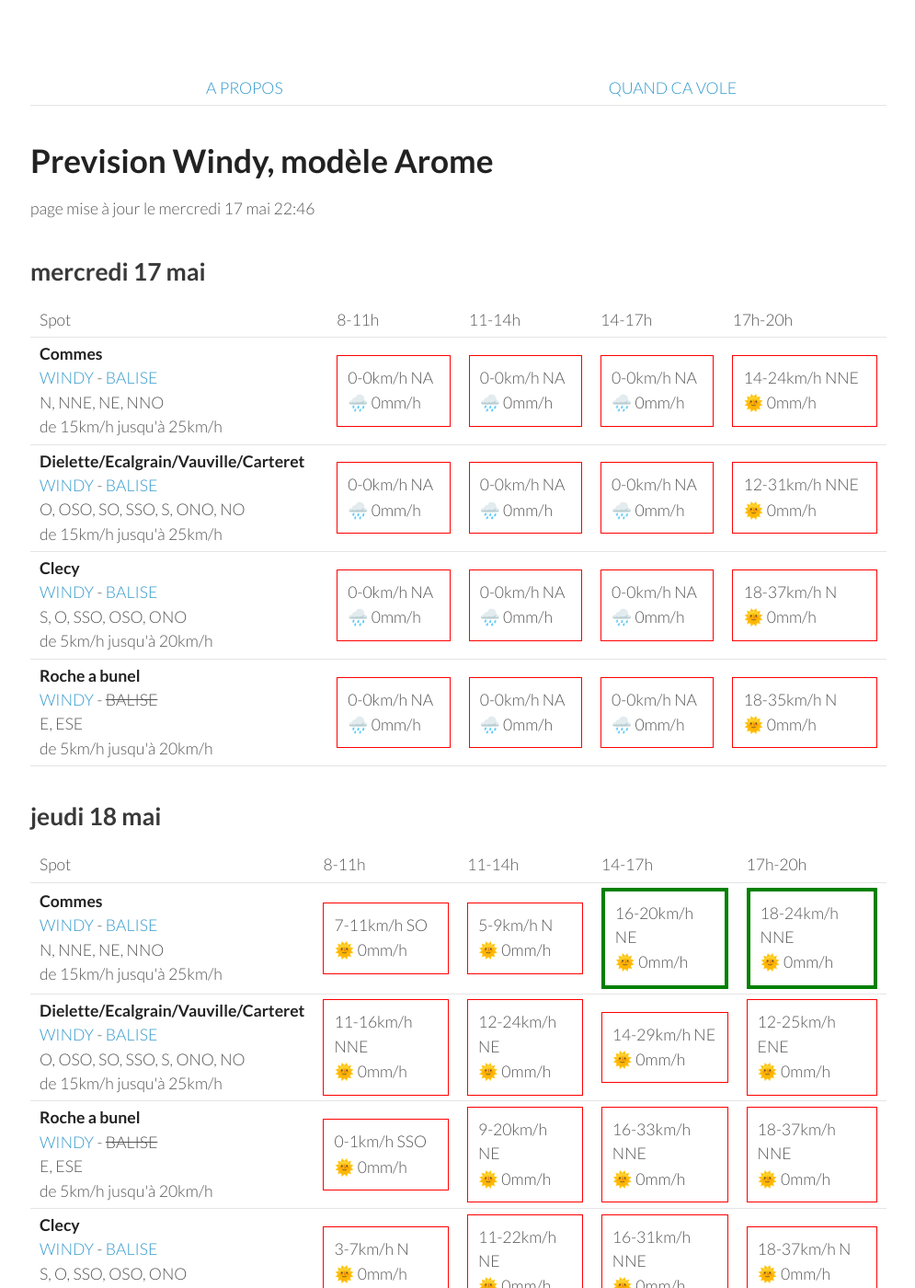
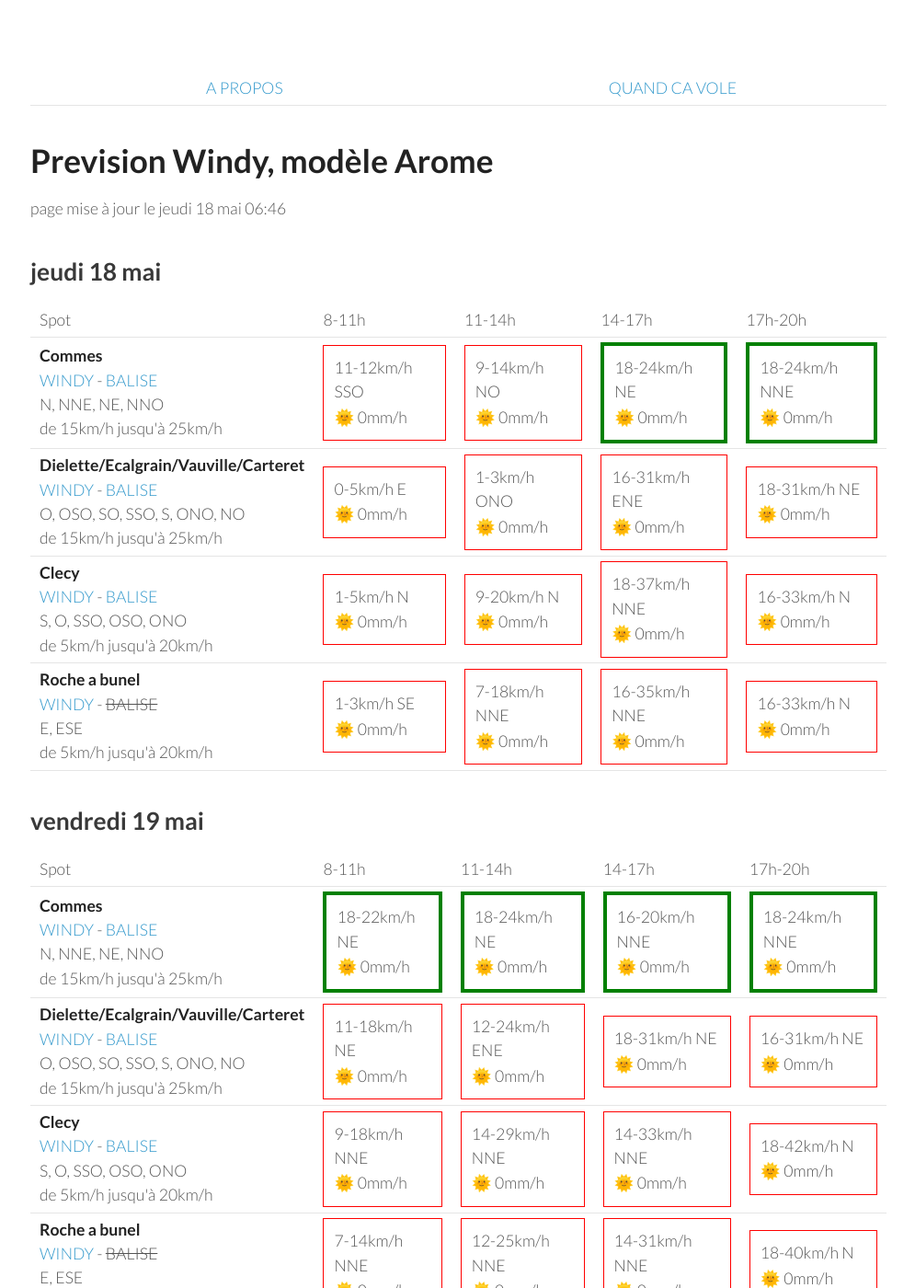
Before and after one commit to parapente-dans-le-nord/parapente-dans-le-nord.github.io, a Jekyll site: the page built from normandie.markdown, in a window 1280 px wide and 1400 px high. Shown: the whole window at 92% size, without its empty margins (25-1020 px from the left). Built offline with Jekyll 4.4.1, drawn with Linux system fonts in a browser that asks for light colours; some of the changed text lies outside the part shown.

Commit message:
update index.markdown

```diff
--- a/normandie.markdown
+++ b/normandie.markdown
@@ -7,60 +7,8 @@ title:  "Tous les spots"
 {: .links}
 
 # Prevision Windy, modèle Arome
-page mise à jour le mercredi 17 mai 22:46
+page mise à jour le jeudi 18 mai 06:46
 
-## mercredi 17 mai
-
-{::nomarkdown}
-<table>
-  <tbody>
-    <tr>
-      <td>Spot</td>
-      <td>8-11h</td>
-      <td>11-14h</td>
-      <td>14-17h</td>
-      <td>17h-20h</td>
-    </tr>
-<tr>
-        <td><strong>Commes</strong><br><a href="https://windy.com/49.346/-0.726?48.936,-0.726,8">WINDY</a> - <span class=""><a href="http://www.balisemeteo.com/balise.php?idBalise=158">BALISE</a> </span><br> <span class="vent-favorable">N, NNE, NE, NNO</span><br><span class="force-vent">de 15km/h jusqu'à 25km/h</span> </td>
-
-            <td><div class="not-flyable"><p>0-0km/h NA</p><p>🌧️ 0mm/h</p></div></td>
-            <td><div class="not-flyable"><p>0-0km/h NA</p><p>🌧️ 0mm/h</p></div></td>
-            <td><div class="not-flyable"><p>0-0km/h NA</p><p>🌧️ 0mm/h</p></div></td>
-            <td><div class="not-flyable"><p>14-24km/h NNE</p><p>🌞 0mm/h</p></div></td>
-
-    </tr>
-<tr>
-        <td><strong>Dielette/Ecalgrain/Vauville/Carteret</strong><br><a href="https://windy.com/49.650/-1.856?49.243,-1.856,8">WINDY</a> - <span class=""><a href="http://www.balisemeteo.com/balise.php?idBalise=81">BALISE</a> </span><br> <span class="vent-favorable">O, OSO, SO, SSO, S, ONO, NO</span><br><span class="force-vent">de 15km/h jusqu'à 25km/h</span> </td>
-
-            <td><div class="not-flyable"><p>0-0km/h NA</p><p>🌧️ 0mm/h</p></div></td>
-            <td><div class="not-flyable"><p>0-0km/h NA</p><p>🌧️ 0mm/h</p></div></td>
-            <td><div class="not-flyable"><p>0-0km/h NA</p><p>🌧️ 0mm/h</p></div></td>
-            <td><div class="not-flyable"><p>12-31km/h NNE</p><p>🌞 0mm/h</p></div></td>
-
-    </tr>
-<tr>
-        <td><strong>Clecy</strong><br><a href="https://windy.com/48.929/-0.470?48.516,-0.470,8">WINDY</a> - <span class=""><a href="http://www.balisemeteo.com/balise.php?idBalise=122">BALISE</a> </span><br> <span class="vent-favorable">S, O, SSO, OSO, ONO</span><br><span class="force-vent">de 5km/h jusqu'à 20km/h</span> </td>
-
-            <td><div class="not-flyable"><p>0-0km/h NA</p><p>🌧️ 0mm/h</p></div></td>
-            <td><div class="not-flyable"><p>0-0km/h NA</p><p>🌧️ 0mm/h</p></div></td>
-            <td><div class="not-flyable"><p>0-0km/h NA</p><p>🌧️ 0mm/h</p></div></td>
-            <td><div class="not-flyable"><p>18-37km/h N</p><p>🌞 0mm/h</p></div></td>
-
-    </tr>
-<tr>
-        <td><strong>Roche a bunel</strong><br><a href="https://windy.com/48.993/-0.499?48.580,-0.499,8">WINDY</a> - <span class="no-balise"> BALISE </span><br> <span class="vent-favorable">E, ESE</span><br><span class="force-vent">de 5km/h jusqu'à 20km/h</span> </td>
-
-            <td><div class="not-flyable"><p>0-0km/h NA</p><p>🌧️ 0mm/h</p></div></td>
-            <td><div class="not-flyable"><p>0-0km/h NA</p><p>🌧️ 0mm/h</p></div></td>
-            <td><div class="not-flyable"><p>0-0km/h NA</p><p>🌧️ 0mm/h</p></div></td>
-            <td><div class="not-flyable"><p>18-35km/h N</p><p>🌞 0mm/h</p></div></td>
-
-    </tr>
-
-</tbody>
-</table>
-{:/}
 ## jeudi 18 mai
 
 {::nomarkdown}
@@ -76,9 +24,9 @@ page mise à jour le mercredi 17 mai 22:46
 <tr>
         <td><strong>Commes</strong><br><a href="https://windy.com/49.346/-0.726?48.936,-0.726,8">WINDY</a> - <span class=""><a href="http://www.balisemeteo.com/balise.php?idBalise=158">BALISE</a> </span><br> <span class="vent-favorable">N, NNE, NE, NNO</span><br><span class="force-vent">de 15km/h jusqu'à 25km/h</span> </td>
 
-            <td><div class="not-flyable"><p>7-11km/h SO</p><p>🌞 0mm/h</p></div></td>
-            <td><div class="not-flyable"><p>5-9km/h N</p><p>🌞 0mm/h</p></div></td>
-            <td><div class="flyable"><p>16-20km/h NE</p><p>🌞 0mm/h</p></div></td>
+            <td><div class="not-flyable"><p>11-12km/h SSO</p><p>🌞 0mm/h</p></div></td>
+            <td><div class="not-flyable"><p>9-14km/h NO</p><p>🌞 0mm/h</p></div></td>
+            <td><div class="flyable"><p>18-24km/h NE</p><p>🌞 0mm/h</p></div></td>
             <td><div class="flyable"><p>18-24km/h NNE</p><p>🌞 0mm/h</p></div></td>
 
 
@@ -86,30 +34,30 @@ page mise à jour le mercredi 17 mai 22:46
 <tr>
         <td><strong>Dielette/Ecalgrain/Vauville/Carteret</strong><br><a href="https://windy.com/49.650/-1.856?49.243,-1.856,8">WINDY</a> - <span class=""><a href="http://www.balisemeteo.com/balise.php?idBalise=81">BALISE</a> </span><br> <span class="vent-favorable">O, OSO, SO, SSO, S, ONO, NO</span><br><span class="force-vent">de 15km/h jusqu'à 25km/h</span> </td>
 
-            <td><div class="not-flyable"><p>11-16km/h NNE</p><p>🌞 0mm/h</p></div></td>
-            <td><div class="not-flyable"><p>12-24km/h NE</p><p>🌞 0mm/h</p></div></td>
-            <td><div class="not-flyable"><p>14-29km/h NE</p><p>🌞 0mm/h</p></div></td>
-            <td><div class="not-flyable"><p>12-25km/h ENE</p><p>🌞 0mm/h</p></div></td>
+            <td><div class="not-flyable"><p>0-5km/h E</p><p>🌞 0mm/h</p></div></td>
+            <td><div class="not-flyable"><p>1-3km/h ONO</p><p>🌞 0mm/h</p></div></td>
+            <td><div class="not-flyable"><p>16-31km/h ENE</p><p>🌞 0mm/h</p></div></td>
+            <td><div class="not-flyable"><p>18-31km/h NE</p><p>🌞 0mm/h</p></div></td>
+
+
+    </tr>
+<tr>
+        <td><strong>Clecy</strong><br><a href="https://windy.com/48.929/-0.470?48.516,-0.470,8">WINDY</a> - <span class=""><a href="http://www.balisemeteo.com/balise.php?idBalise=122">BALISE</a> </span><br> <span class="vent-favorable">S, O, SSO, OSO, ONO</span><br><span class="force-vent">de 5km/h jusqu'à 20km/h</span> </td>
+
+            <td><div class="not-flyable"><p>1-5km/h N</p><p>🌞 0mm/h</p></div></td>
+            <td><div class="not-flyable"><p>9-20km/h N</p><p>🌞 0mm/h</p></div></td>
+            <td><div class="not-flyable"><p>18-37km/h NNE</p><p>🌞 0mm/h</p></div></td>
+            <td><div class="not-flyable"><p>16-33km/h N</p><p>🌞 0mm/h</p></div></td>
 
 
     </tr>
 <tr>
         <td><strong>Roche a bunel</strong><br><a href="https://windy.com/48.993/-0.499?48.580,-0.499,8">WINDY</a> - <span class="no-balise"> BALISE </span><br> <span class="vent-favorable">E, ESE</span><br><span class="force-vent">de 5km/h jusqu'à 20km/h</span> </td>
 
-            <td><div class="not-flyable"><p>0-1km/h SSO</p><p>🌞 0mm/h</p></div></td>
-            <td><div class="not-flyable"><p>9-20km/h NE</p><p>🌞 0mm/h</p></div></td>
-            <td><div class="not-flyable"><p>16-33km/h NNE</p><p>🌞 0mm/h</p></div></td>
-            <td><div class="not-flyable"><p>18-37km/h NNE</p><p>🌞 0mm/h</p></div></td>
-
-
-    </tr>
-<tr>
-        <td><strong>Clecy</strong><br><a href="https://windy.com/48.929/-0.470?48.516,-0.470,8">WINDY</a> - <span class=""><a href="http://www.balisemeteo.com/balise.php?idBalise=122">BALISE</a> </span><br> <span class="vent-favorable">S, O, SSO, OSO, ONO</span><br><span class="force-vent">de 5km/h jusqu'à 20km/h</span> </td>
-
-            <td><div class="not-flyable"><p>3-7km/h N</p><p>🌞 0mm/h</p></div></td>
-            <td><div class="not-flyable"><p>11-22km/h NE</p><p>🌞 0mm/h</p></div></td>
-            <td><div class="not-flyable"><p>16-31km/h NNE</p><p>🌞 0mm/h</p></div></td>
-            <td><div class="not-flyable"><p>18-37km/h N</p><p>🌞 0mm/h</p></div></td>
+            <td><div class="not-flyable"><p>1-3km/h SE</p><p>🌞 0mm/h</p></div></td>
+            <td><div class="not-flyable"><p>7-18km/h NNE</p><p>🌞 0mm/h</p></div></td>
+            <td><div class="not-flyable"><p>16-35km/h NNE</p><p>🌞 0mm/h</p></div></td>
+            <td><div class="not-flyable"><p>16-33km/h N</p><p>🌞 0mm/h</p></div></td>
 
 
     </tr>
@@ -132,40 +80,40 @@ page mise à jour le mercredi 17 mai 22:46
 <tr>
         <td><strong>Commes</strong><br><a href="https://windy.com/49.346/-0.726?48.936,-0.726,8">WINDY</a> - <span class=""><a href="http://www.balisemeteo.com/balise.php?idBalise=158">BALISE</a> </span><br> <span class="vent-favorable">N, NNE, NE, NNO</span><br><span class="force-vent">de 15km/h jusqu'à 25km/h</span> </td>
 
-            <td><div class="flyable"><p>16-20km/h NE</p><p>🌞 0mm/h</p></div></td>
-            <td><div class="not-flyable"><p>16-27km/h NE</p><p>🌞 0mm/h</p></div></td>
-            <td><div class="not-flyable"><p>20-35km/h NNE</p><p>🌞 0mm/h</p></div></td>
-            <td><div class="not-flyable"><p>20-37km/h NNE</p><p>🌞 0mm/h</p></div></td>
+            <td><div class="flyable"><p>18-22km/h NE</p><p>🌞 0mm/h</p></div></td>
+            <td><div class="flyable"><p>18-24km/h NE</p><p>🌞 0mm/h</p></div></td>
+            <td><div class="flyable"><p>16-20km/h NNE</p><p>🌞 0mm/h</p></div></td>
+            <td><div class="flyable"><p>18-24km/h NNE</p><p>🌞 0mm/h</p></div></td>
 
 
     </tr>
 <tr>
         <td><strong>Dielette/Ecalgrain/Vauville/Carteret</strong><br><a href="https://windy.com/49.650/-1.856?49.243,-1.856,8">WINDY</a> - <span class=""><a href="http://www.balisemeteo.com/balise.php?idBalise=81">BALISE</a> </span><br> <span class="vent-favorable">O, OSO, SO, SSO, S, ONO, NO</span><br><span class="force-vent">de 15km/h jusqu'à 25km/h</span> </td>
 
-            <td><div class="not-flyable"><p>18-29km/h NE</p><p>🌞 0mm/h</p></div></td>
             <td><div class="not-flyable"><p>11-18km/h NE</p><p>🌞 0mm/h</p></div></td>
-            <td><div class="not-flyable"><p>18-25km/h NE</p><p>🌞 0mm/h</p></div></td>
-            <td><div class="not-flyable"><p>18-27km/h NE</p><p>🌞 0mm/h</p></div></td>
+            <td><div class="not-flyable"><p>12-24km/h ENE</p><p>🌞 0mm/h</p></div></td>
+            <td><div class="not-flyable"><p>18-31km/h NE</p><p>🌞 0mm/h</p></div></td>
+            <td><div class="not-flyable"><p>16-31km/h NE</p><p>🌞 0mm/h</p></div></td>
 
 
     </tr>
 <tr>
         <td><strong>Clecy</strong><br><a href="https://windy.com/48.929/-0.470?48.516,-0.470,8">WINDY</a> - <span class=""><a href="http://www.balisemeteo.com/balise.php?idBalise=122">BALISE</a> </span><br> <span class="vent-favorable">S, O, SSO, OSO, ONO</span><br><span class="force-vent">de 5km/h jusqu'à 20km/h</span> </td>
 
-            <td><div class="not-flyable"><p>7-14km/h NNE</p><p>🌞 0mm/h</p></div></td>
+            <td><div class="not-flyable"><p>9-18km/h NNE</p><p>🌞 0mm/h</p></div></td>
+            <td><div class="not-flyable"><p>14-29km/h NNE</p><p>🌞 0mm/h</p></div></td>
             <td><div class="not-flyable"><p>14-33km/h NNE</p><p>🌞 0mm/h</p></div></td>
-            <td><div class="not-flyable"><p>14-35km/h NNE</p><p>🌞 0mm/h</p></div></td>
-            <td><div class="not-flyable"><p>18-40km/h NNE</p><p>🌞 0mm/h</p></div></td>
+            <td><div class="not-flyable"><p>18-42km/h N</p><p>🌞 0mm/h</p></div></td>
 
 
     </tr>
 <tr>
         <td><strong>Roche a bunel</strong><br><a href="https://windy.com/48.993/-0.499?48.580,-0.499,8">WINDY</a> - <span class="no-balise"> BALISE </span><br> <span class="vent-favorable">E, ESE</span><br><span class="force-vent">de 5km/h jusqu'à 20km/h</span> </td>
 
-            <td><div class="not-flyable"><p>3-7km/h NNE</p><p>🌞 0mm/h</p></div></td>
-            <td><div class="not-flyable"><p>14-33km/h NNE</p><p>🌞 0mm/h</p></div></td>
-            <td><div class="not-flyable"><p>16-37km/h NNE</p><p>🌞 0mm/h</p></div></td>
-            <td><div class="not-flyable"><p>18-40km/h NNE</p><p>🌞 0mm/h</p></div></td>
+            <td><div class="not-flyable"><p>7-14km/h NNE</p><p>🌞 0mm/h</p></div></td>
+            <td><div class="not-flyable"><p>12-25km/h NNE</p><p>🌞 0mm/h</p></div></td>
+            <td><div class="not-flyable"><p>14-31km/h NNE</p><p>🌞 0mm/h</p></div></td>
+            <td><div class="not-flyable"><p>18-40km/h N</p><p>🌞 0mm/h</p></div></td>
 
 
     </tr>
@@ -188,40 +136,40 @@ page mise à jour le mercredi 17 mai 22:46
 <tr>
         <td><strong>Commes</strong><br><a href="https://windy.com/49.346/-0.726?48.936,-0.726,8">WINDY</a> - <span class=""><a href="http://www.balisemeteo.com/balise.php?idBalise=158">BALISE</a> </span><br> <span class="vent-favorable">N, NNE, NE, NNO</span><br><span class="force-vent">de 15km/h jusqu'à 25km/h</span> </td>
 
-            <td><div class="not-flyable"><p>25-38km/h NE</p><p>🌞 0mm/h</p></div></td>
+            <td><div class="not-flyable"><p>22-35km/h NE</p><p>🌞 0mm/h</p></div></td>
             <td><div class="not-flyable"><p>27-44km/h NNE</p><p>🌞 0mm/h</p></div></td>
-            <td><div class="not-flyable"><p>31-50km/h NNE</p><p>🌞 0mm/h</p></div></td>
-            <td><div class="not-flyable"><p>27-50km/h NNE</p><p>🌞 0mm/h</p></div></td>
+            <td><div class="not-flyable"><p>29-46km/h NNE</p><p>🌞 0mm/h</p></div></td>
+            <td><div class="not-flyable"><p>27-46km/h NE</p><p>🌞 0mm/h</p></div></td>
 
 
     </tr>
 <tr>
         <td><strong>Roche a bunel</strong><br><a href="https://windy.com/48.993/-0.499?48.580,-0.499,8">WINDY</a> - <span class="no-balise"> BALISE </span><br> <span class="vent-favorable">E, ESE</span><br><span class="force-vent">de 5km/h jusqu'à 20km/h</span> </td>
 
-            <td><div class="not-flyable"><p>11-22km/h NNE</p><p>🌞 0mm/h</p></div></td>
-            <td><div class="not-flyable"><p>16-37km/h NNE</p><p>🌞 0mm/h</p></div></td>
+            <td><div class="not-flyable"><p>11-20km/h N</p><p>🌞 0mm/h</p></div></td>
+            <td><div class="not-flyable"><p>14-33km/h NNE</p><p>🌞 0mm/h</p></div></td>
             <td><div class="not-flyable"><p>20-44km/h NNE</p><p>🌞 0mm/h</p></div></td>
-            <td><div class="not-flyable"><p>25-53km/h NNE</p><p>🌞 0mm/h</p></div></td>
+            <td><div class="not-flyable"><p>22-48km/h NNE</p><p>🌞 0mm/h</p></div></td>
+
+
+    </tr>
+<tr>
+        <td><strong>Clecy</strong><br><a href="https://windy.com/48.929/-0.470?48.516,-0.470,8">WINDY</a> - <span class=""><a href="http://www.balisemeteo.com/balise.php?idBalise=122">BALISE</a> </span><br> <span class="vent-favorable">S, O, SSO, OSO, ONO</span><br><span class="force-vent">de 5km/h jusqu'à 20km/h</span> </td>
+
+            <td><div class="not-flyable"><p>9-20km/h N</p><p>🌞 0mm/h</p></div></td>
+            <td><div class="not-flyable"><p>12-31km/h NNE</p><p>🌞 0mm/h</p></div></td>
+            <td><div class="not-flyable"><p>20-44km/h NE</p><p>🌞 0mm/h</p></div></td>
+            <td><div class="not-flyable"><p>22-46km/h NNE</p><p>🌧 0.2mm/h</p></div></td>
 
 
     </tr>
 <tr>
         <td><strong>Dielette/Ecalgrain/Vauville/Carteret</strong><br><a href="https://windy.com/49.650/-1.856?49.243,-1.856,8">WINDY</a> - <span class=""><a href="http://www.balisemeteo.com/balise.php?idBalise=81">BALISE</a> </span><br> <span class="vent-favorable">O, OSO, SO, SSO, S, ONO, NO</span><br><span class="force-vent">de 15km/h jusqu'à 25km/h</span> </td>
 
-            <td><div class="not-flyable"><p>24-33km/h NE</p><p>🌞 0mm/h</p></div></td>
-            <td><div class="not-flyable"><p>24-37km/h NE</p><p>🌞 0mm/h</p></div></td>
-            <td><div class="not-flyable"><p>25-38km/h NE</p><p>🌞 0mm/h</p></div></td>
+            <td><div class="not-flyable"><p>22-33km/h NE</p><p>🌞 0mm/h</p></div></td>
+            <td><div class="not-flyable"><p>25-37km/h NE</p><p>🌞 0mm/h</p></div></td>
+            <td><div class="not-flyable"><p>27-38km/h NE</p><p>🌞 0mm/h</p></div></td>
             <td><div class="not-flyable"><p>27-40km/h NE</p><p>🌞 0mm/h</p></div></td>
-
-
-    </tr>
-<tr>
-        <td><strong>Clecy</strong><br><a href="https://windy.com/48.929/-0.470?48.516,-0.470,8">WINDY</a> - <span class=""><a href="http://www.balisemeteo.com/balise.php?idBalise=122">BALISE</a> </span><br> <span class="vent-favorable">S, O, SSO, OSO, ONO</span><br><span class="force-vent">de 5km/h jusqu'à 20km/h</span> </td>
-
-            <td><div class="not-flyable"><p>11-22km/h N</p><p>🌞 0mm/h</p></div></td>
-            <td><div class="not-flyable"><p>16-35km/h NNE</p><p>🌞 0mm/h</p></div></td>
-            <td><div class="not-flyable"><p>20-42km/h NNE</p><p>🌞 0mm/h</p></div></td>
-            <td><div class="not-flyable"><p>24-50km/h NNE</p><p>🌧 0.2mm/h</p></div></td>
 
 
     </tr>
@@ -244,8 +192,8 @@ page mise à jour le mercredi 17 mai 22:46
 <tr>
         <td><strong>Commes</strong><br><a href="https://windy.com/49.346/-0.726?48.936,-0.726,8">WINDY</a> - <span class=""><a href="http://www.balisemeteo.com/balise.php?idBalise=158">BALISE</a> </span><br> <span class="vent-favorable">N, NNE, NE, NNO</span><br><span class="force-vent">de 15km/h jusqu'à 25km/h</span> </td>
 
-            <td><div class="not-flyable"><p>24-38km/h NNE</p><p>🌞 0mm/h</p></div></td>
-            <td><div class="not-flyable"><p>25-44km/h NNE</p><p>🌞 0mm/h</p></div></td>
+            <td><div class="not-flyable"><p>22-35km/h NE</p><p>🌞 0mm/h</p></div></td>
+            <td><div class="not-flyable"><p>24-38km/h NE</p><p>🌞 0mm/h</p></div></td>
             <td><div class="not-flyable"><p>24-42km/h NNE</p><p>🌞 0mm/h</p></div></td>
             <td><div class="not-flyable"><p>25-42km/h NNE</p><p>🌞 0mm/h</p></div></td>
 
@@ -254,8 +202,8 @@ page mise à jour le mercredi 17 mai 22:46
 <tr>
         <td><strong>Dielette/Ecalgrain/Vauville/Carteret</strong><br><a href="https://windy.com/49.650/-1.856?49.243,-1.856,8">WINDY</a> - <span class=""><a href="http://www.balisemeteo.com/balise.php?idBalise=81">BALISE</a> </span><br> <span class="vent-favorable">O, OSO, SO, SSO, S, ONO, NO</span><br><span class="force-vent">de 15km/h jusqu'à 25km/h</span> </td>
 
-            <td><div class="not-flyable"><p>22-31km/h NNE</p><p>🌞 0mm/h</p></div></td>
-            <td><div class="not-flyable"><p>22-35km/h NE</p><p>🌞 0mm/h</p></div></td>
+            <td><div class="not-flyable"><p>22-33km/h NNE</p><p>🌞 0mm/h</p></div></td>
+            <td><div class="not-flyable"><p>24-35km/h NE</p><p>🌞 0mm/h</p></div></td>
             <td><div class="not-flyable"><p>22-35km/h NE</p><p>🌞 0mm/h</p></div></td>
             <td><div class="not-flyable"><p>20-33km/h NNE</p><p>🌞 0mm/h</p></div></td>
 
@@ -264,8 +212,8 @@ page mise à jour le mercredi 17 mai 22:46
 <tr>
         <td><strong>Clecy</strong><br><a href="https://windy.com/48.929/-0.470?48.516,-0.470,8">WINDY</a> - <span class=""><a href="http://www.balisemeteo.com/balise.php?idBalise=122">BALISE</a> </span><br> <span class="vent-favorable">S, O, SSO, OSO, ONO</span><br><span class="force-vent">de 5km/h jusqu'à 20km/h</span> </td>
 
-            <td><div class="not-flyable"><p>16-31km/h NNE</p><p>🌞 0mm/h</p></div></td>
-            <td><div class="not-flyable"><p>16-37km/h NNE</p><p>🌞 0mm/h</p></div></td>
+            <td><div class="not-flyable"><p>14-27km/h NNE</p><p>🌞 0mm/h</p></div></td>
+            <td><div class="not-flyable"><p>14-33km/h NNE</p><p>🌞 0mm/h</p></div></td>
             <td><div class="not-flyable"><p>20-42km/h NNE</p><p>🌞 0mm/h</p></div></td>
             <td><div class="not-flyable"><p>20-46km/h NNE</p><p>🌞 0mm/h</p></div></td>
 
@@ -274,8 +222,8 @@ page mise à jour le mercredi 17 mai 22:46
 <tr>
         <td><strong>Roche a bunel</strong><br><a href="https://windy.com/48.993/-0.499?48.580,-0.499,8">WINDY</a> - <span class="no-balise"> BALISE </span><br> <span class="vent-favorable">E, ESE</span><br><span class="force-vent">de 5km/h jusqu'à 20km/h</span> </td>
 
-            <td><div class="not-flyable"><p>16-31km/h NNE</p><p>🌞 0mm/h</p></div></td>
-            <td><div class="not-flyable"><p>18-38km/h NNE</p><p>🌞 0mm/h</p></div></td>
+            <td><div class="not-flyable"><p>16-29km/h NNE</p><p>🌞 0mm/h</p></div></td>
+            <td><div class="not-flyable"><p>16-35km/h NNE</p><p>🌞 0mm/h</p></div></td>
             <td><div class="not-flyable"><p>20-44km/h NNE</p><p>🌞 0mm/h</p></div></td>
             <td><div class="not-flyable"><p>20-48km/h NNE</p><p>🌞 0mm/h</p></div></td>
 
```
